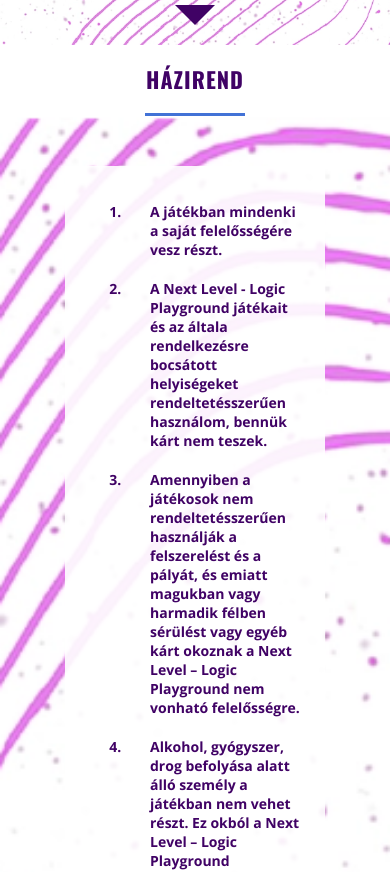
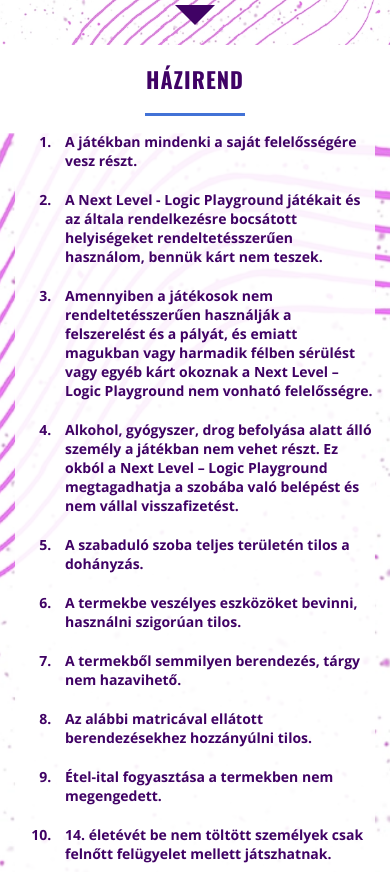
Before and after one commit to GyebnarPeter/next-level, a React (Create React App) app in the folder client/: page / in a window 390 px wide. Shown: the part 780-1652 px from the top of the page. Built offline with nearby package versions, Linux system fonts and the light colour scheme; the HTML template or start-up script is replaced by a standard one.

Commit message:
create responsive mobile

```diff
--- a/client/src/components/rules/rules.css
+++ b/client/src/components/rules/rules.css
@@ -2,12 +2,10 @@
     background: url(../../images/white-bg.webp) no-repeat center center;
     background-size: cover;
     padding-bottom: 50px;
-    padding: 50px;
 }
 
 .rulesText {
     background-color: rgba(255, 255, 255, .9);
-    padding: 20px;
     max-width: 800px;
     margin: auto;
     font-weight: 700;
@@ -15,7 +13,6 @@
 
 .rulesText ol li {
     color: var(--purple);
-    padding-left: 25px;
     font-size: 14px;
-    padding-bottom: 20px;
+    padding: 0 0 20px 10px;
 }
```
